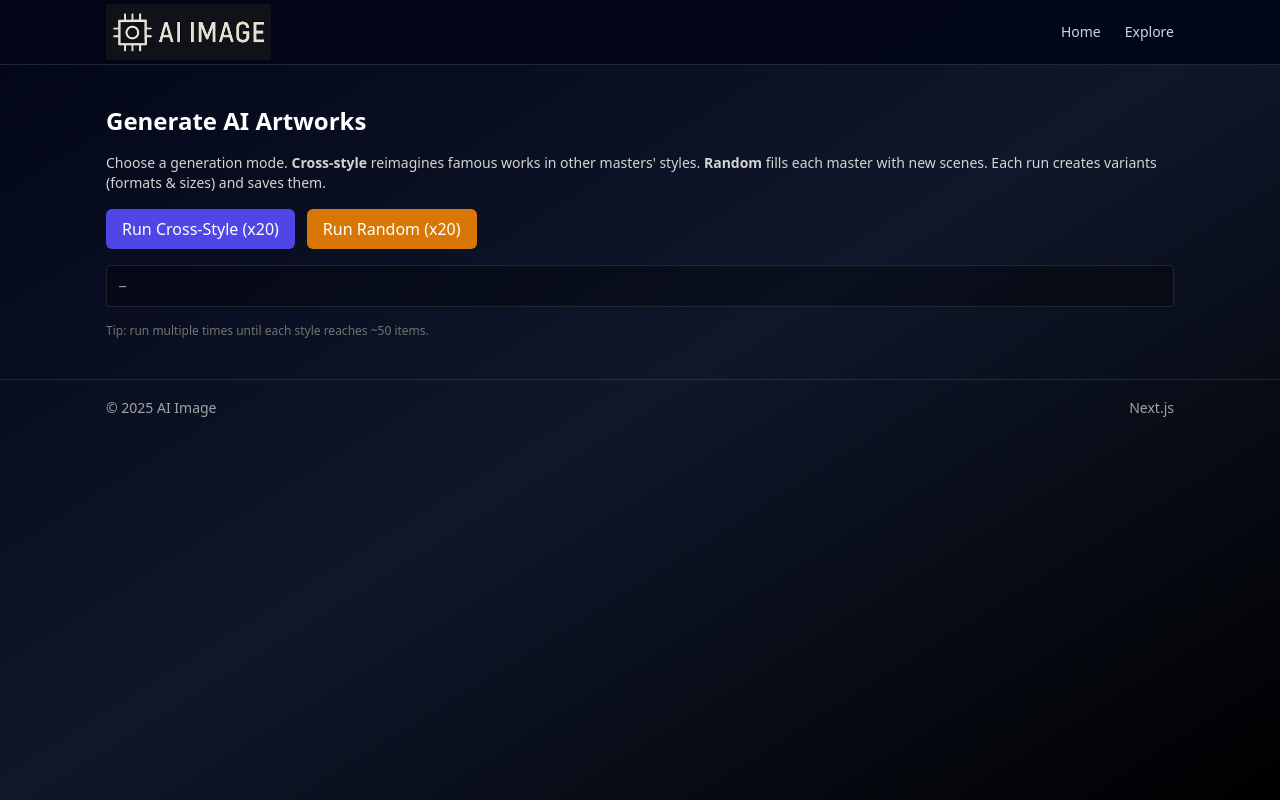
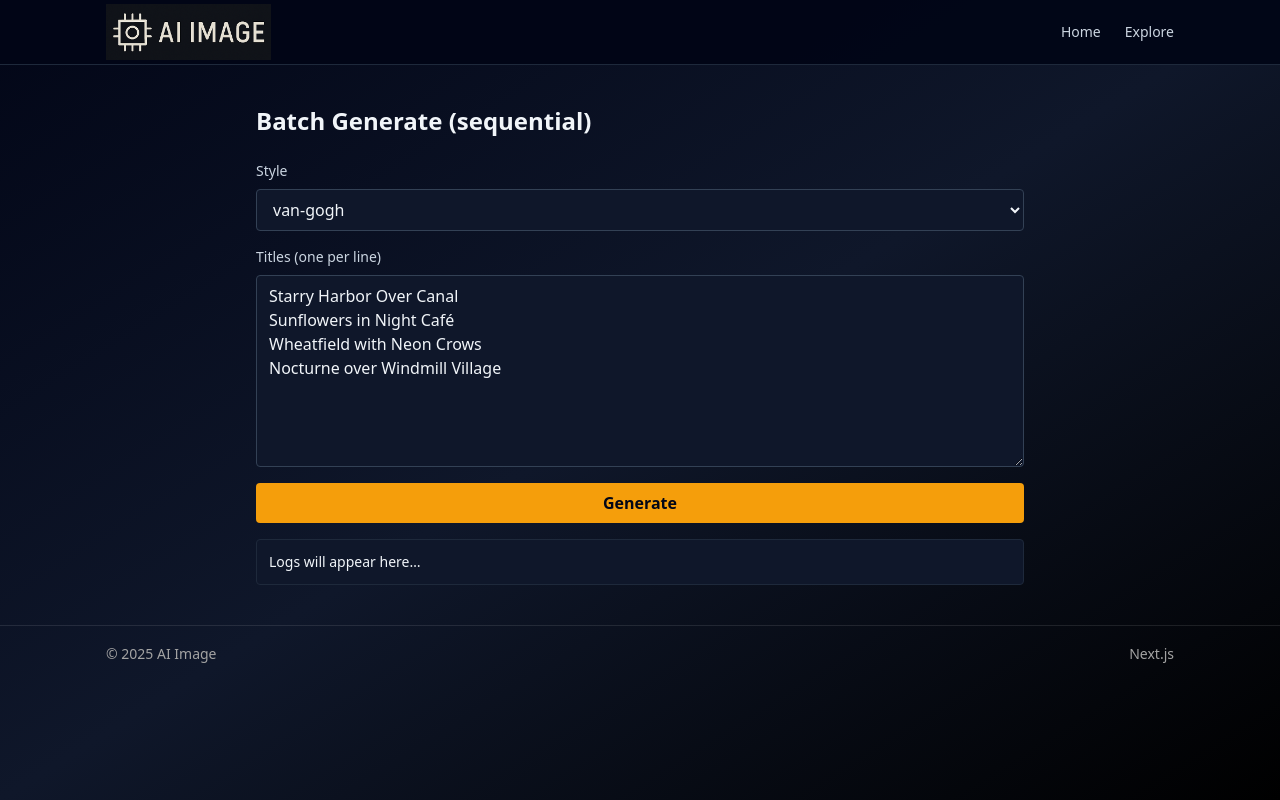
Before and after one commit to juruandewitt/ai-image, a Next.js app: page /dashboard/generate in a window 1280 px wide. Built offline with nearby package versions, Linux system fonts and the light colour scheme.

Commit message:
Update page.tsx

```diff
--- a/app/dashboard/generate/page.tsx
+++ b/app/dashboard/generate/page.tsx
@@ -1,35 +1,95 @@
+// app/dashboard/generate/page.tsx
 'use client'
+
 import { useState } from 'react'
 
-export default function GeneratePage() {
-  const [pending, setPending] = useState(false)
-  const [log, setLog] = useState<string>('')
+const KNOWN_STYLES = [
+  'van-gogh','da-vinci','picasso','monet','vermeer',
+  'rembrandt','dali','michelangelo','caravaggio','pollock'
+]
 
-  const run = async (mode: 'cross'|'random') => {
-    setPending(true); setLog('')
-    const res = await fetch('/api/generate', {
-      method: 'POST',
-      headers: { 'Content-Type': 'application/json' },
-      body: JSON.stringify({ mode, limit: 20 }) // try 20 first; you can increase later
-    })
-    const j = await res.json()
-    setPending(false)
-    setLog(JSON.stringify(j, null, 2))
+export default function GenerateDashboard() {
+  const [style, setStyle] = useState('van-gogh')
+  const [titles, setTitles] = useState(
+`Starry Harbor Over Canal
+Sunflowers in Night Café
+Wheatfield with Neon Crows
+Nocturne over Windmill Village`
+  )
+  const [log, setLog] = useState<string[]>([])
+  const [running, setRunning] = useState(false)
+
+  async function runSequential() {
+    if (running) return
+    setRunning(true)
+    setLog([])
+
+    const list = titles
+      .split('\n')
+      .map(s => s.trim())
+      .filter(Boolean)
+
+    for (const t of list) {
+      setLog(prev => [...prev, `→ Generating: "${t}"...`])
+      try {
+        const res = await fetch('/api/generate/one', {
+          method: 'POST',
+          headers: { 'Content-Type': 'application/json' },
+          body: JSON.stringify({ style, title: t })
+        })
+        const json = await res.json()
+        if (json.ok) {
+          setLog(prev => [...prev, `✔ Added: ${t} (id: ${json.id})`])
+        } else {
+          setLog(prev => [...prev, `✖ Failed: ${t} — ${json.error}`])
+        }
+      } catch (e: any) {
+        setLog(prev => [...prev, `✖ Error: ${String(e?.message || e)}`])
+      }
+      // tiny pause to play nice with limits
+      await new Promise(r => setTimeout(r, 400))
+    }
+
+    setLog(prev => [...prev, 'Done. Refresh Home to see New Drops.'])
+    setRunning(false)
   }
 
   return (
-    <section className="space-y-4">
-      <h1 className="text-2xl font-semibold text-white">Generate AI Artworks</h1>
-      <p className="text-sm text-neutral-300">
-        Choose a generation mode. <b>Cross-style</b> reimagines famous works in other masters' styles.
-        <b> Random</b> fills each master with new scenes. Each run creates variants (formats & sizes) and saves them.
-      </p>
-      <div className="flex gap-3">
-        <button disabled={pending} onClick={()=>run('cross')} className="px-4 py-2 rounded-md bg-indigo-600 text-white">{pending?'Working…':'Run Cross-Style (x20)'}</button>
-        <button disabled={pending} onClick={()=>run('random')} className="px-4 py-2 rounded-md bg-amber-600 text-white">{pending?'Working…':'Run Random (x20)'}</button>
+    <div className="max-w-3xl mx-auto space-y-6">
+      <h1 className="text-2xl font-semibold">Batch Generate (sequential)</h1>
+      <div className="grid gap-4">
+        <label className="grid gap-2">
+          <span className="text-sm text-slate-300">Style</span>
+          <select
+            className="bg-slate-900 border border-slate-700 rounded px-3 py-2"
+            value={style}
+            onChange={e => setStyle(e.target.value)}
+          >
+            {KNOWN_STYLES.map(s => <option key={s} value={s}>{s}</option>)}
+          </select>
+        </label>
+
+        <label className="grid gap-2">
+          <span className="text-sm text-slate-300">Titles (one per line)</span>
+          <textarea
+            className="h-48 bg-slate-900 border border-slate-700 rounded px-3 py-2"
+            value={titles}
+            onChange={e => setTitles(e.target.value)}
+          />
+        </label>
+
+        <button
+          onClick={runSequential}
+          disabled={running}
+          className="self-start rounded px-4 py-2 bg-amber-500 text-slate-950 font-semibold disabled:opacity-50"
+        >
+          {running ? 'Generating…' : 'Generate'}
+        </button>
+
+        <div className="bg-slate-900 border border-slate-800 rounded p-3 text-sm whitespace-pre-wrap">
+          {log.length ? log.join('\n') : 'Logs will appear here…'}
+        </div>
       </div>
-      <pre className="text-xs text-neutral-300 bg-black/30 border border-white/10 rounded p-3 overflow-auto max-h-[60vh] whitespace-pre-wrap">{log || '—'}</pre>
-      <p className="text-xs text-neutral-500">Tip: run multiple times until each style reaches ~50 items.</p>
-    </section>
+    </div>
   )
 }
```
